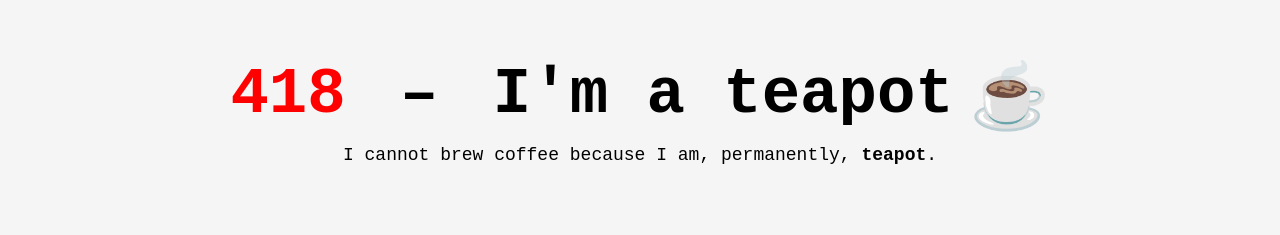
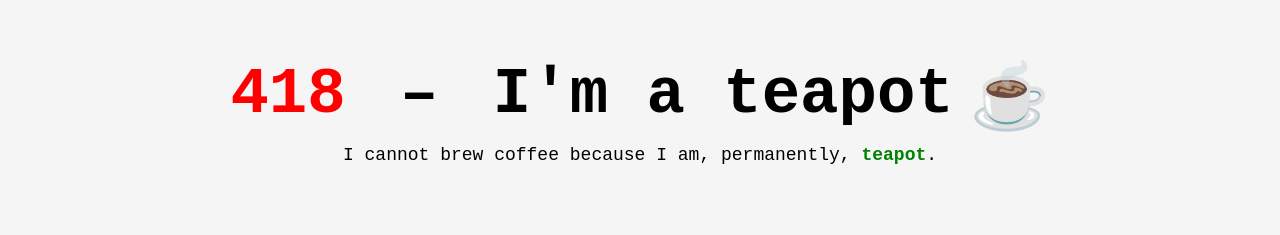
Before and after one commit to pratyush0898/flollama, a Next.js app: page /coffee in a window 1280 px wide. Shown: the part 272-507 px from the top of the page. Built offline with nearby package versions, Linux system fonts and the light colour scheme.

Commit message:
Fix Error 418

```diff
--- a/src/pages/coffee.css
+++ b/src/pages/coffee.css
@@ -45,6 +45,7 @@ p b {
   max-width: 100%;
   overflow-wrap: break-word;
   word-break: break-word;
+  color: green;
 }
 
 .coffee-container {
--- a/src/pages/coffee.js
+++ b/src/pages/coffee.js
@@ -12,7 +12,7 @@ export default function Coffee() {
         <h1 className="error-heading">
           <span className="status-code">418</span>
           <span className="dash">&nbsp;&ndash;&nbsp;</span>
-          <span className="message">I'm a teapot</span>
+            <span className="message">I&apos;m a teapot</span>
           <span className="emoji">☕</span>
         </h1>
         <p>
```
